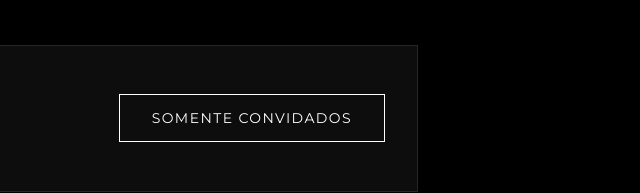
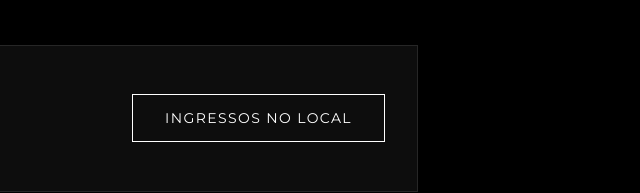
Before and after one commit to joncrecencio/bibimartins, a plain HTML site: page index.html in a window 1280 px wide. Shown: the part 1638-1831 px from the top of the page, 622-1262 px from the left. Drawn offline with nearby package versions, Linux system fonts and the light colour scheme.

Commit message:
ajuste no link de ingresso

```diff
--- a/index.html
+++ b/index.html
@@ -96,7 +96,7 @@
             <p>São Vicente, Brasil</p>
           </div>
         </div>
-        <a href="#" class="button">Somente convidados</a>
+        <a href="#" class="button">Ingressos no Local</a>
       </div>
 
       <!-- <div class="event-card">
```
